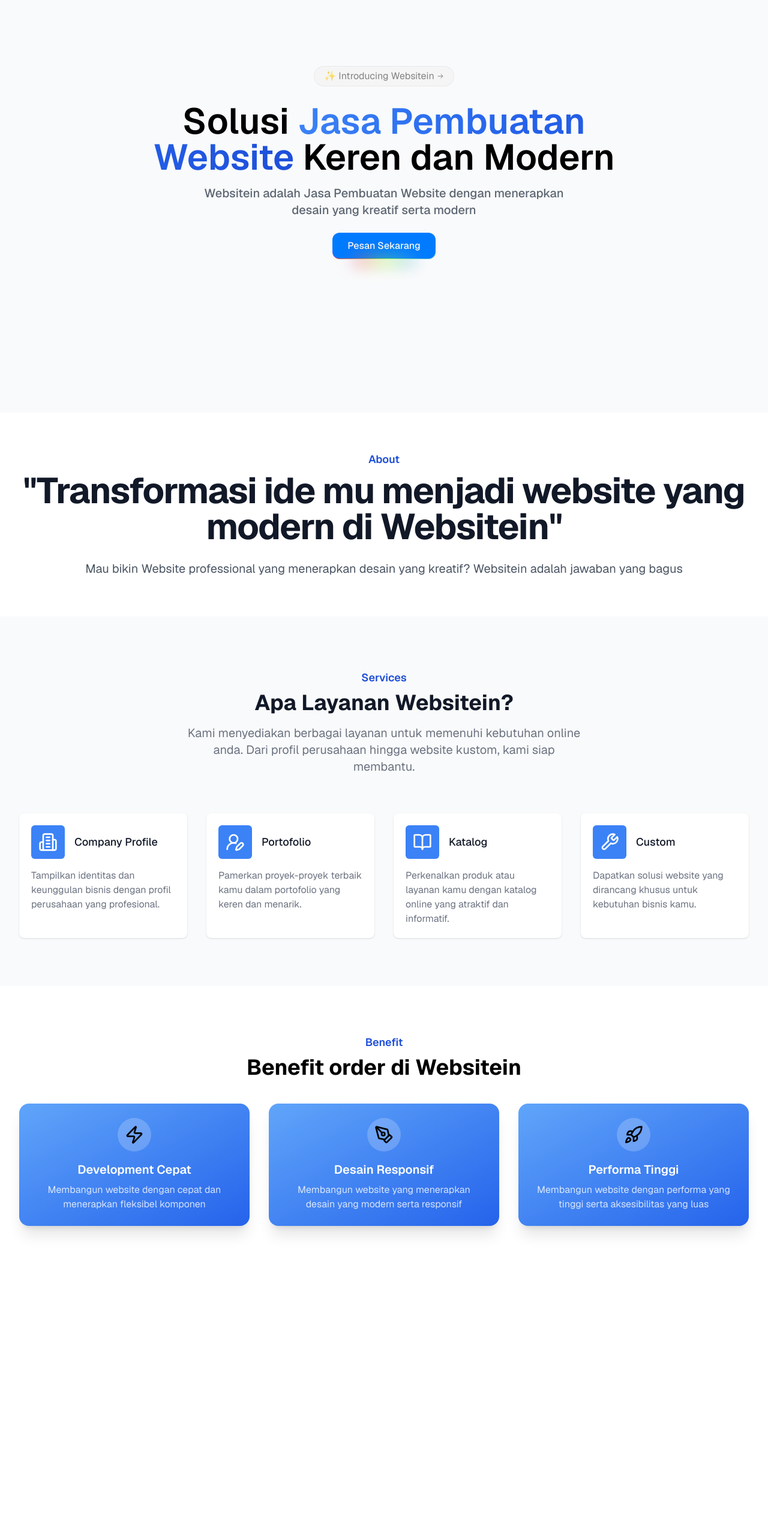
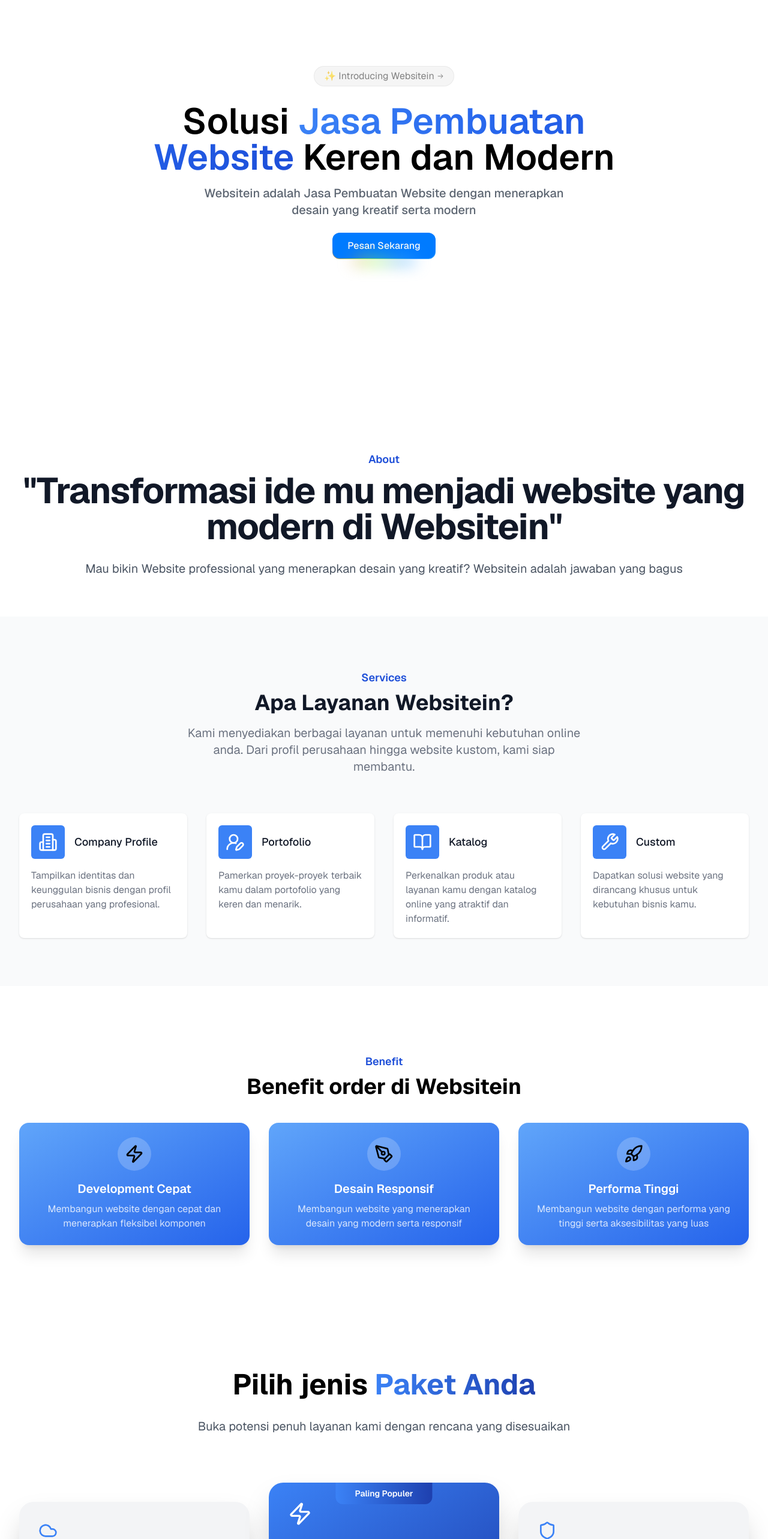
Before and after one commit to arkhanardana/websitein, a Next.js app: page / in a window 1280 px wide. Shown: the part 234-2800 px from the top of the page at 60% size. Before the commit the page ends 2678 px from the top, so only its background shows below. Built offline with nearby package versions, Linux system fonts and the light colour scheme.

Commit message:
add pricing section

```diff
--- a/package.json
+++ b/package.json
@@ -10,6 +10,7 @@
 	},
 	"dependencies": {
 		"@radix-ui/react-icons": "^1.3.0",
+		"@radix-ui/react-slot": "^1.1.0",
 		"class-variance-authority": "^0.7.0",
 		"clsx": "^2.1.1",
 		"geist": "^1.3.1",
--- a/src/app/page.tsx
+++ b/src/app/page.tsx
@@ -3,6 +3,7 @@
 import About from "@/components/About";
 import ServicesSection from "@/components/Services";
 import Benefits from "@/components/Benefits";
+import Pricing from "@/components/Pricing";
 
 export default function Home() {
 	return (
@@ -12,6 +13,7 @@
 			<About />
 			<ServicesSection />
 			<Benefits />
+			<Pricing />
 		</>
 	);
 }
--- a/src/components/Benefits.tsx
+++ b/src/components/Benefits.tsx
@@ -1,6 +1,6 @@
 import { Zap, Rocket, PenTool } from 'lucide-react'
 
-export default function ModernBenefits() {
+export default function Benefits() {
    const benefits = [
       {
          title: "Development Cepat",
@@ -20,13 +20,13 @@
    ]
 
    return (
-      <div className="bg-white py-20 px-4 sm:px-6 min-h-screen lg:px-8 scroll-mt-0 mx-auto" id='benefit'>
+      <div className="bg-white py-20 md:py-28 px-4 sm:px-6 lg:px-8 scroll-mt-0 mx-auto" id='benefit'>
          <div className="max-w-7xl mx-auto">
             <h2 className="text-lg font-semibold leading-7 text-blue-700 text-center mb-2">Benefit</h2>
             <h2 className="text-4xl font-bold text-black text-center mb-10">
                Benefit order di Websitein
             </h2>
-            <div className="grid grid-cols-1 gap-8 sm:grid-cols-2 lg:grid-cols-3">
+            <div className="grid grid-cols-1 gap-8 md:grid-cols-3 lg:grid-cols-3">
                {benefits.map((benefit, index) => (
                   <div
                      key={index}
--- a/src/components/HeroSection.tsx
+++ b/src/components/HeroSection.tsx
@@ -6,7 +6,7 @@
 
 export function HeroSection() {
 	return (
-		<section className="bg-gray-50 text-center py-[6rem] lg:py-[16rem] flex flex-col items-center">
+		<section className="bg-white text-center py-[6rem] lg:py-[16rem] flex flex-col items-center">
 			<div className="flex items-center justify-center">
 				<div
 					className={cn(
--- a/src/components/Navbar.tsx
+++ b/src/components/Navbar.tsx
@@ -27,7 +27,7 @@
 		{ href: "#about", label: "About" },
 		{ href: "#services", label: "Services" },
 		{ href: "#benefit", label: "Benefits" },
-		{ href: "/", label: "Pricing" },
+		{ href: "#pricing", label: "Pricing" },
 		{ href: "/", label: "Testimonials" },
 		{ href: "/", label: "FAQ" },
 	];
--- /dev/null
+++ b/src/components/Pricing.tsx
@@ -0,0 +1,95 @@
+"use client"
+
+import { Check, Zap, Shield, Cloud } from "lucide-react"
+import { Button } from "@/components/ui/button"
+
+export default function Pricing() {
+   const plans = [
+      {
+         name: "Bronze",
+         price: 250,
+         description: "Cocok untuk bisnis kecil atau personal yang baru memulai",
+         features: ["Free domain .my.id", "3x revisi", "SEO Basic", "1 page", "Desain responsif", "Garansi selamanya", "Statis"],
+         icon: <Cloud className="h-8 w-8 mb-4 text-blue-500" />,
+         whatsappMessage: "Halo, saya tertarik dengan paket Bronze."
+      },
+      {
+         name: "Silver",
+         price: 550,
+         description: "Ideal untuk bisnis menengah yang ingin tampil profesional",
+         features: ["Free domain .com", "Revisi sepuasnya", "SEO Standar", "Multi page", "Desain responsif", "Garansi selamanya", "Statis/Dinamis"],
+         icon: <Zap className="h-10 w-10 mb-4 text-white" />,
+         popular: true,
+         whatsappMessage: "Halo, saya tertarik dengan paket Silver."
+      },
+      {
+         name: "Gold",
+         price: 900,
+         description: "Sempurna untuk perusahaan besar yang membutuhkan fitur lengkap",
+         features: ["Custom domain", "Revisi sepuasnya", "SEO Premium", "Multi page", "Desain responsif", "Garansi selamanya", "Statis/Dinamis"],
+         icon: <Shield className="h-8 w-8 mb-4 text-blue-500" />,
+         whatsappMessage: "Halo, saya tertarik dengan paket Gold."
+      },
+   ]
+
+   const handleWhatsAppClick = (message: string) => {
+      const phoneNumber = "628989098432"
+      const encodedMessage = encodeURIComponent(message)
+      window.open(`https://wa.me/${phoneNumber}?text=${encodedMessage}`, "_blank")
+   }
+
+   return (
+      <div className="bg-white min-h-screen py-24 px-4 sm:px-6 lg:px-8 scroll-mt-0" id="pricing">
+         <div className="max-w-7xl mx-auto">
+            <h2 className="text-5xl font-bold text-black text-center mb-8">
+               Pilih jenis <span className="text-transparent bg-clip-text bg-gradient-to-r from-blue-500 to-blue-800">Paket Anda</span>
+            </h2>
+            <p className="text-xl text-gray-600 text-center mb-28">Buka potensi penuh layanan kami dengan rencana yang disesuaikan</p>
+            <div className="grid grid-cols-1 gap-8 lg:grid-cols-3 lg:gap-8">
+               {plans.map((plan, index) => (
+                  <div
+                     key={index}
+                     className={`relative ${plan.popular ? "lg:-mt-8 lg:mb-8" : ""
+                        } bg-white rounded-3xl shadow-2xl overflow-hidden transition-all duration-300 hover:shadow-3xl hover:-translate-y-2`}
+                  >
+                     {plan.popular && (
+                        <div className="absolute top-0 left-1/2 transform -translate-x-1/2 bg-gradient-to-r from-blue-500 to-blue-800 text-white px-8 py-2 rounded-b-xl font-semibold text-sm">
+                           Paling Populer
+                        </div>
+                     )}
+                     <div className={`p-8 ${plan.popular ? 'bg-gradient-to-br from-blue-500 to-blue-800 text-white' : 'bg-gray-100'}`}>
+                        {plan.icon}
+                        <h3 className={`text-2xl font-bold mb-2 ${plan.popular ? 'text-white' : 'text-gray-900'}`}>{plan.name}</h3>
+                        <p className={`text-5xl font-extrabold mb-2 ${plan.popular ? 'text-white' : 'text-gray-900'}`}>
+                           {plan.price}K
+                        </p>
+                        <p className={`text-sm ${plan.popular ? 'text-blue-100' : 'text-gray-600'}`}>
+                           {plan.description}
+                        </p>
+                     </div>
+                     <div className="p-8">
+                        <ul className="space-y-4 mb-8">
+                           {plan.features.map((feature, featureIndex) => (
+                              <li key={featureIndex} className="flex items-center">
+                                 <Check className="h-5 w-5 text-blue-500 mr-2" />
+                                 <span className="text-gray-700">{feature}</span>
+                              </li>
+                           ))}
+                        </ul>
+                        <Button
+                           onClick={() => handleWhatsAppClick(plan.whatsappMessage)}
+                           className={`w-full py-4 ${plan.popular
+                              ? "bg-gradient-to-r from-blue-500 to-blue-800 hover:from-blue-600 hover:to-blue-900"
+                              : "bg-gray-800 hover:bg-gray-700"
+                              } text-white font-semibold rounded-xl transition-colors duration-300 text-lg`}
+                        >
+                           Pilih {plan.name}
+                        </Button>
+                     </div>
+                  </div>
+               ))}
+            </div>
+         </div>
+      </div>
+   )
+}
--- /dev/null
+++ b/src/components/ui/button.tsx
@@ -0,0 +1,57 @@
+import * as React from "react"
+import { Slot } from "@radix-ui/react-slot"
+import { cva, type VariantProps } from "class-variance-authority"
+
+import { cn } from "@/lib/utils"
+
+const buttonVariants = cva(
+  "inline-flex items-center justify-center whitespace-nowrap rounded-md text-sm font-medium transition-colors focus-visible:outline-none focus-visible:ring-1 focus-visible:ring-ring disabled:pointer-events-none disabled:opacity-50",
+  {
+    variants: {
+      variant: {
+        default:
+          "bg-primary text-primary-foreground shadow hover:bg-primary/90",
+        destructive:
+          "bg-destructive text-destructive-foreground shadow-sm hover:bg-destructive/90",
+        outline:
+          "border border-input bg-background shadow-sm hover:bg-accent hover:text-accent-foreground",
+        secondary:
+          "bg-secondary text-secondary-foreground shadow-sm hover:bg-secondary/80",
+        ghost: "hover:bg-accent hover:text-accent-foreground",
+        link: "text-primary underline-offset-4 hover:underline",
+      },
+      size: {
+        default: "h-9 px-4 py-2",
+        sm: "h-8 rounded-md px-3 text-xs",
+        lg: "h-10 rounded-md px-8",
+        icon: "h-9 w-9",
+      },
+    },
+    defaultVariants: {
+      variant: "default",
+      size: "default",
+    },
+  }
+)
+
+export interface ButtonProps
+  extends React.ButtonHTMLAttributes<HTMLButtonElement>,
+    VariantProps<typeof buttonVariants> {
+  asChild?: boolean
+}
+
+const Button = React.forwardRef<HTMLButtonElement, ButtonProps>(
+  ({ className, variant, size, asChild = false, ...props }, ref) => {
+    const Comp = asChild ? Slot : "button"
+    return (
+      <Comp
+        className={cn(buttonVariants({ variant, size, className }))}
+        ref={ref}
+        {...props}
+      />
+    )
+  }
+)
+Button.displayName = "Button"
+
+export { Button, buttonVariants }
```
Also changed, not shown: 1 other file (tests, documents, lock files or other folders).
